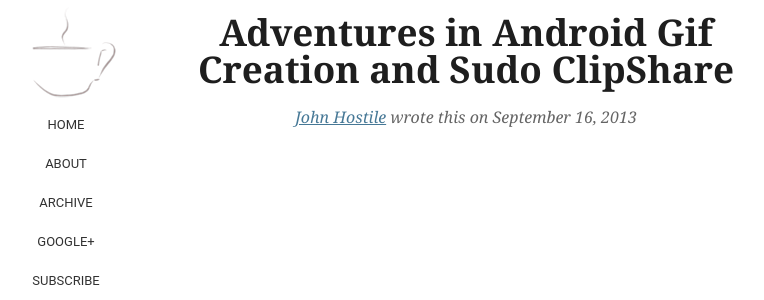
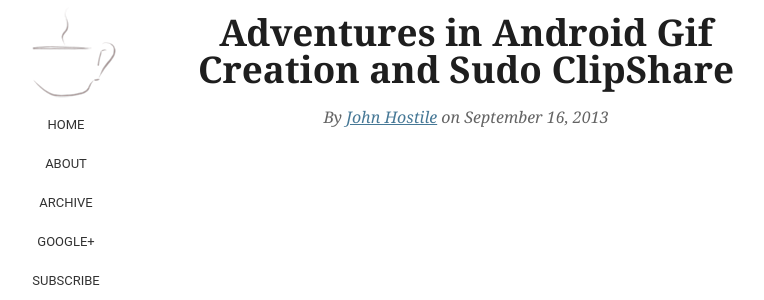
Before and after one commit to JohnHostile/johnhostile.github.com, a Jekyll site: the page built from _posts/2013-09-16-sudo-clipshare.markdown, in a window 1280 px wide. Shown: the part 225-525 px from the top of the page, without its empty margins (249-1013 px from the left). Built offline with Jekyll 4.4.1, drawn with Linux system fonts in a browser that asks for light colours; comment, search, counter and statistics services are not loaded.

Commit message:
Authorship stuff... here's hoping

```diff
--- a/_includes/post_header.html
+++ b/_includes/post_header.html
@@ -3,8 +3,8 @@
 </h1>
 <div class="authoring">
 	{% if page.author and page.authorlink %}
-		Guest writer <a href="{{ page.authorlink }}?rel=author" target="_blank">{{page.author}}</a> wrote this on {{page.date | date: "%B %e, %Y" }}
+		By <a href="{{ page.authorlink }}?rel=author" target="_blank">{{page.author}}</a> (a guest writer) on {{page.date | date: "%B %e, %Y" }}
 	{% else %}
-		<a href="{{site.mainauthorlink}}?rel=author" target="_blank">{{site.mainauthor}}</a> wrote this on {{page.date | date: "%B %e, %Y" }}
+		By <a href="{{site.mainauthorlink}}?rel=author" target="_blank">{{site.mainauthor}}</a> on {{page.date | date: "%B %e, %Y" }}
 	{% endif %}
 </div>
```
